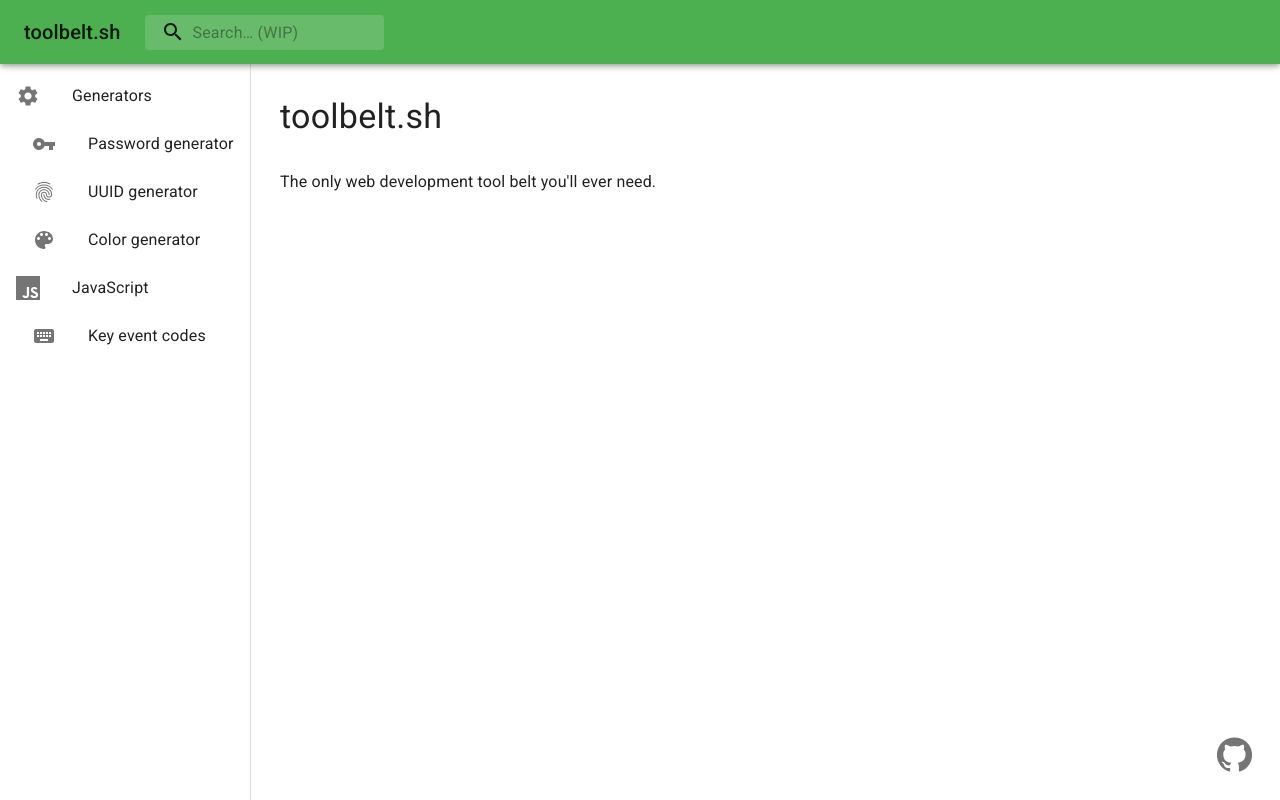
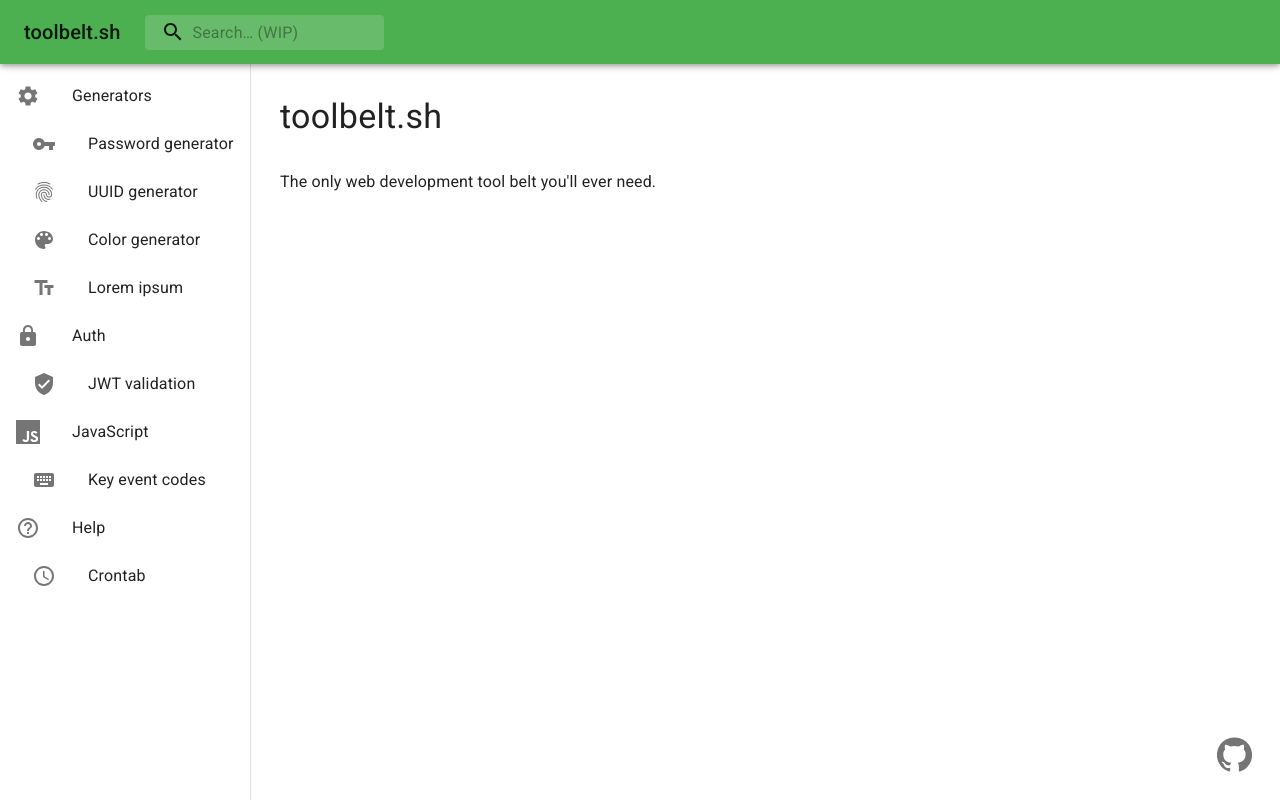
Before and after one commit to fcaylus/toolbelt.sh, a Next.js app: page / in a window 1280 px wide. Built offline with nearby package versions, Linux system fonts and the light colour scheme.

Commit message:
Add more tools

```diff
--- a/src/routes.tsx
+++ b/src/routes.tsx
@@ -1,4 +1,15 @@
-import { Fingerprint, Keyboard, Palette, Settings, VpnKey } from '@material-ui/icons';
+import {
+  Fingerprint,
+  HelpOutline,
+  Https,
+  Keyboard,
+  Palette,
+  Schedule,
+  Settings,
+  TextFields,
+  VerifiedUser,
+  VpnKey,
+} from '@material-ui/icons';
 import JavaScriptIcon from './components/JavaScriptIcon';
 
 export interface RouteCategory {
@@ -33,6 +44,22 @@ export const routes: RouteCategory[] = [
         icon: <Palette />,
         path: '/color',
       },
+      {
+        name: 'Lorem ipsum',
+        icon: <TextFields />,
+        path: '/lorem-ipsum',
+      },
+    ],
+  },
+  {
+    category: 'Auth',
+    icon: <Https />,
+    routes: [
+      {
+        name: 'JWT validation',
+        icon: <VerifiedUser />,
+        path: '/jwt',
+      },
     ],
   },
   {
@@ -46,4 +73,15 @@ export const routes: RouteCategory[] = [
       },
     ],
   },
+  {
+    category: 'Help',
+    icon: <HelpOutline />,
+    routes: [
+      {
+        name: 'Crontab',
+        icon: <Schedule />,
+        path: '/crontab',
+      },
+    ],
+  },
 ];
```
Also changed, not shown: pages/crontab.tsx (added, +14 -0 lines), pages/jwt.tsx (added, +14 -0 lines), pages/lorem-ipsum.tsx (added, +14 -0 lines).
